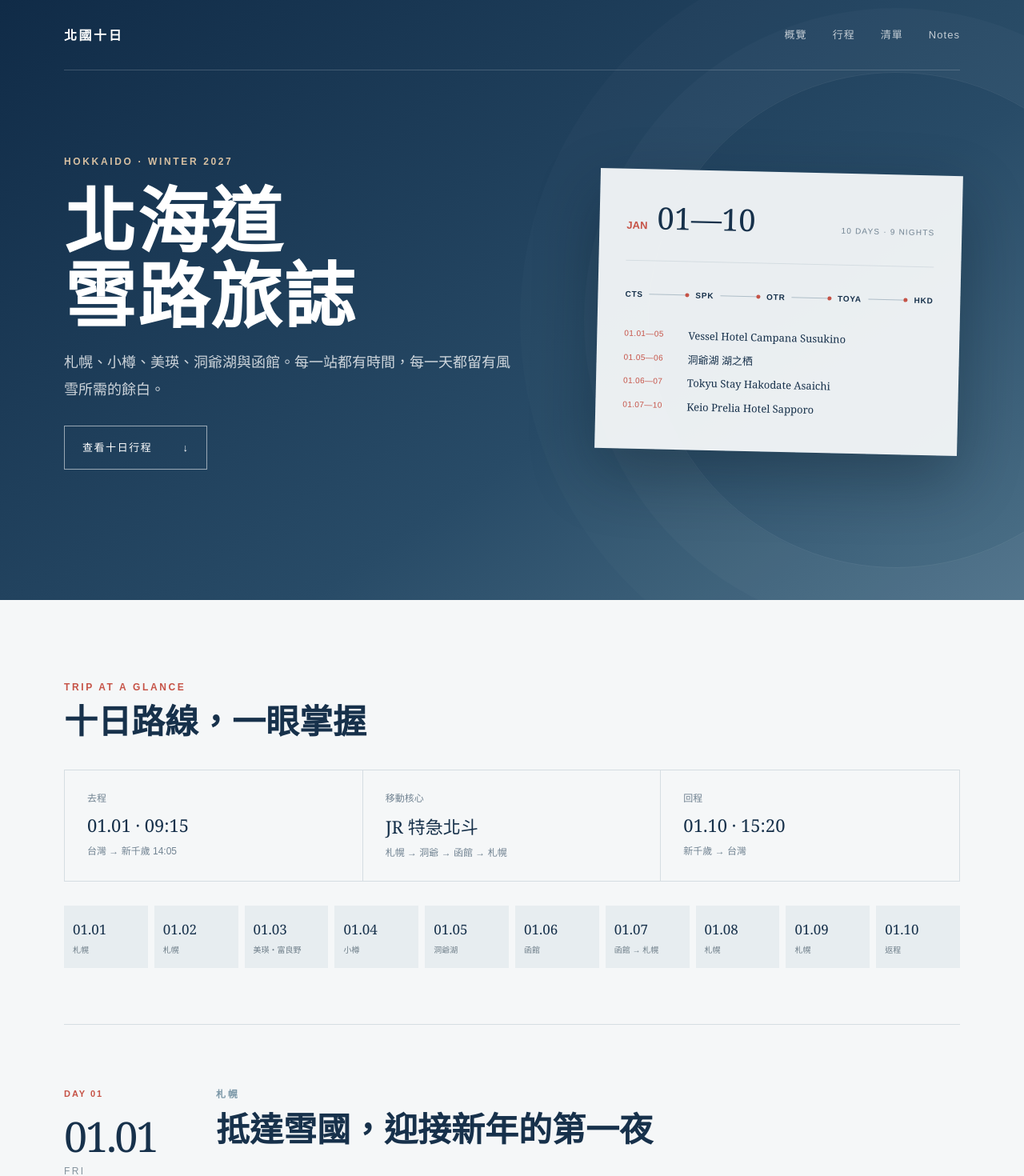
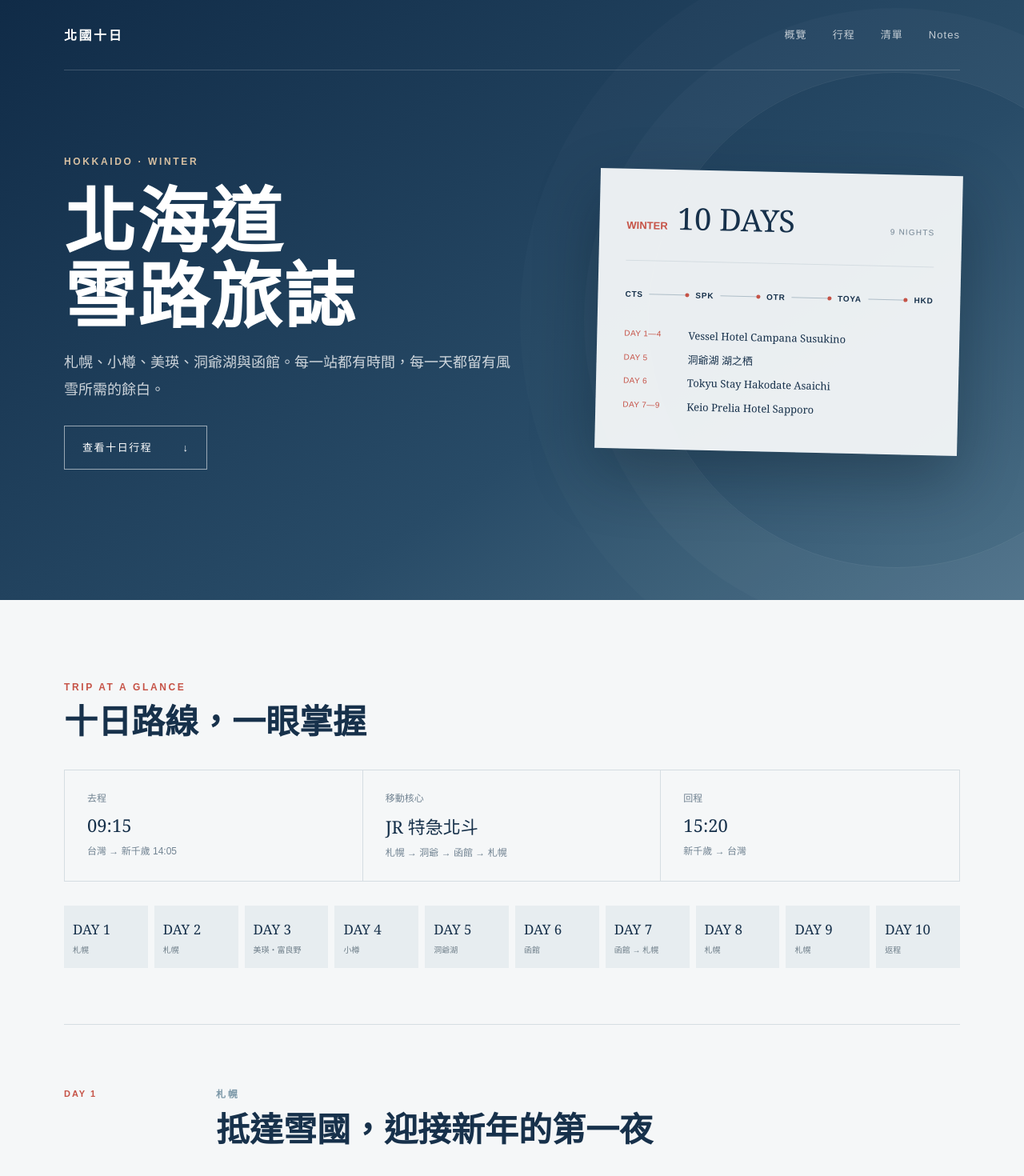
Before and after one commit to You-Sz/hokkaido-2027, a Next.js app: page / in a window 1280 px wide. Shown: the top 1470 px of the page at 80% size. Built offline with nearby package versions, Linux system fonts and the light colour scheme.

Commit message:
Replace calendar dates with day labels

```diff
--- a/app/page.tsx
+++ b/app/page.tsx
@@ -4,7 +4,7 @@ const days = [
     ["14:05","抵達新千歲機場","預留 75–90 分鐘入境、領行李及購買交通票券。"],
     ["15:30","前往札幌","力求 15:30 前離開機場；搭 JR 快速 Airport，再轉地下鐵前往薄野。"],
     ["16:40","Vessel Hotel 寄放行李","先寄放行李、不停留整理，立刻搭地下鐵前往圓山公園。"],
-    ["17:20","北海道神宮初詣","元旦近年約 18:00 關門，抵達後先參拜再領御守；若航班延誤則順延至 1/2。"],
+    ["17:20","北海道神宮初詣","元旦近年約 18:00 關門，抵達後先參拜再領御守；若航班延誤則順延至 DAY 2。"],
     ["18:40","薄野晚餐","參拜後返回薄野吃晚餐；想吃拉麵可安排麵屋雪風。"],
     ["20:00","回飯店休息","辦理入住、整理行李，第一晚不再安排逛街。"]]},
   { date:"01.02", weekday:"SAT", city:"札幌", title:"札幌市區散步與初賣", tone:"ice", stops:[
@@ -51,7 +51,7 @@ const days = [
     ["14:50","金森紅磚倉庫","沿港區散步並快速逛重點店舖，再往元町方向前進。"],
     ["15:40","元町・八幡坂","欣賞教會群、坡道與傍晚港景，冬季路滑要控制停留時間。"],
     ["16:30","函館山","入夜後上山看夜景；冬季先確認纜車與道路是否運行。"],
-    ["19:00","函館晚餐","大門橫丁或海鮮料理；鹽味拉麵留到 1/7 午餐。"]]},
+    ["19:00","函館晚餐","大門橫丁或海鮮料理；鹽味拉麵留到 DAY 7 午餐。"]]},
   { date:"01.07", weekday:"THU", city:"函館 → 札幌", title:"朝市與星形城郭", tone:"blue", stops:[
     ["07:00","函館朝市","飯店就在朝市旁，吃海鮮早餐最順。"],
     ["08:30","退房・寄放行李","搭市電前往五稜郭公園前。"],
@@ -92,45 +92,45 @@ const days = [
 ];
 
 const hotels = [
-  ["01.01—05","Vessel Hotel Campana Susukino","札幌・4 晚"],
-  ["01.05—06","洞爺湖 湖之栖","洞爺湖・1 晚"],
-  ["01.06—07","Tokyu Stay Hakodate Asaichi","函館・1 晚"],
-  ["01.07—10","Keio Prelia Hotel Sapporo","札幌・3 晚"]
+  ["DAY 1—4","Vessel Hotel Campana Susukino","札幌・4 晚"],
+  ["DAY 5","洞爺湖 湖之栖","洞爺湖・1 晚"],
+  ["DAY 6","Tokyu Stay Hakodate Asaichi","函館・1 晚"],
+  ["DAY 7—9","Keio Prelia Hotel Sapporo","札幌・3 晚"]
 ];
 
 const reservations = [
-  ["01.03","美瑛・富良野一日遊團","確認集合地點、雪上摩托車是否含在團費，以及取消規則。"],
-  ["01.04","宝すし（Takara Sushi）午餐","預約 12:30 午餐；店家午間僅營業至 14:00。"],
-  ["01.04","吉伊卡哇 MOGUMOGU 本舖","預留 09:40–10:40 入店；目前須透過官方 LINE 參加預約或抽選，出發前再確認規則。"],
-  ["01.05—07","特急北斗指定席","預訂札幌→洞爺、洞爺→函館、函館→札幌三段座位。"],
-  ["01.05","洞爺湖飯店接駁","先向湖之栖確認洞爺站接送時間；若啟用昭和新山備案，再另約計程車或包車。"],
-  ["01.08","成吉思汗烤肉晚餐","選定札幌站、狸小路或薄野附近餐廳後，預約 18:30。"],
-  ["01.09","札幌啤酒博物館導覽","若要參加 Guide Tour 與限定試飲，開放預售後先購票；自由參觀也需購票。"],
-  ["01.09","薄野喫茶 Purple Dahlia","預約 22:00 左右座位，作為旅行最後一晚的深夜聖代。"]
+  ["DAY 3","美瑛・富良野一日遊團","確認集合地點、雪上摩托車是否含在團費，以及取消規則。"],
+  ["DAY 4","宝すし（Takara Sushi）午餐","預約 12:30 午餐；店家午間僅營業至 14:00。"],
+  ["DAY 4","吉伊卡哇 MOGUMOGU 本舖","預留 09:40–10:40 入店；目前須透過官方 LINE 參加預約或抽選，出發前再確認規則。"],
+  ["DAY 5—7","特急北斗指定席","預訂札幌→洞爺、洞爺→函館、函館→札幌三段座位。"],
+  ["DAY 5","洞爺湖飯店接駁","先向湖之栖確認洞爺站接送時間；若啟用昭和新山備案，再另約計程車或包車。"],
+  ["DAY 8","成吉思汗烤肉晚餐","選定札幌站、狸小路或薄野附近餐廳後，預約 18:30。"],
+  ["DAY 9","札幌啤酒博物館導覽","若要參加 Guide Tour 與限定試飲，開放預售後先購票；自由參觀也需購票。"],
+  ["DAY 9","薄野喫茶 Purple Dahlia","預約 22:00 左右座位，作為旅行最後一晚的深夜聖代。"]
 ];
 
 const backups = [
   ["札幌諏訪神社","若北海道神宮周邊提早逛完，或想增加另一處新年參拜，可安排早上前往；以冬季花手水與雪景為主。"],
-  ["藻岩山觀景台","函館山夜景沒看到時，放在 1/9 傍晚；出發前確認天候、纜車與迷你纜車是否運行。"],
-  ["支笏湖一日遊","若找到合適的札幌出發團且更想看湖景，可用整日支笏湖取代 1/9 啤酒博物館與購物；1 月上旬通常尚未進入冰濤祭。"],
+  ["藻岩山觀景台","函館山夜景沒看到時，放在 DAY 9 傍晚；出發前確認天候、纜車與迷你纜車是否運行。"],
+  ["支笏湖一日遊","若找到合適的札幌出發團且更想看湖景，可用整日支笏湖取代 DAY 9 啤酒博物館與購物；冬季此時通常尚未進入冰濤祭。"],
   ["白色戀人公園・札幌市區","遇到大雪或市區交通受影響時，以室內景點、地下街與彈性購物為主。"],
-  ["昭和新山・有珠山纜車","若 1/5 天候穩定、交通已預約且想增加火山景觀，可用此方案取代下午溫泉街散策；強風時不要執行。"]
+  ["昭和新山・有珠山纜車","若 DAY 5 天候穩定、交通已預約且想增加火山景觀，可用此方案取代下午溫泉街散策；強風時不要執行。"]
 ];
 
 export default function Home(){return <main>
   <header className="hero" id="top">
     <nav className="nav shell"><a className="brand" href="#top">北國十日</a><div className="navlinks"><a href="#overview">概覽</a><a href="#itinerary">行程</a><a href="#checklists">清單</a><a href="#notes">Notes</a></div></nav>
-    <div className="heroInner shell"><div className="heroCopy"><p className="eyebrow">HOKKAIDO · WINTER 2027</p><h1>北海道<br/>雪路旅誌</h1><p className="lead">札幌、小樽、美瑛、洞爺湖與函館。每一站都有時間，每一天都留有風雪所需的餘白。</p><a className="primaryButton" href="#itinerary">查看十日行程 <span>↓</span></a></div>
-    <div className="heroCard"><div className="stamp"><span>JAN</span><strong>01—10</strong><small>10 DAYS · 9 NIGHTS</small></div><div className="routeLine"><b>CTS</b><i></i><b>SPK</b><i></i><b>OTR</b><i></i><b>TOYA</b><i></i><b>HKD</b></div><div className="hotelBrief">{hotels.map(h=><p key={h[0]}><span>{h[0]}</span>{h[1]}</p>)}</div></div></div>
+    <div className="heroInner shell"><div className="heroCopy"><p className="eyebrow">HOKKAIDO · WINTER</p><h1>北海道<br/>雪路旅誌</h1><p className="lead">札幌、小樽、美瑛、洞爺湖與函館。每一站都有時間，每一天都留有風雪所需的餘白。</p><a className="primaryButton" href="#itinerary">查看十日行程 <span>↓</span></a></div>
+    <div className="heroCard"><div className="stamp"><span>WINTER</span><strong>10 DAYS</strong><small>9 NIGHTS</small></div><div className="routeLine"><b>CTS</b><i></i><b>SPK</b><i></i><b>OTR</b><i></i><b>TOYA</b><i></i><b>HKD</b></div><div className="hotelBrief">{hotels.map(h=><p key={h[0]}><span>{h[0]}</span>{h[1]}</p>)}</div></div></div>
   </header>
 
-  <section className="overview shell" id="overview"><div className="sectionHeading"><p>TRIP AT A GLANCE</p><h2>十日路線，一眼掌握</h2></div><div className="overviewGrid"><article><span>去程</span><strong>01.01 · 09:15</strong><small>台灣 → 新千歲 14:05</small></article><article><span>移動核心</span><strong>JR 特急北斗</strong><small>札幌 → 洞爺 → 函館 → 札幌</small></article><article><span>回程</span><strong>01.10 · 15:20</strong><small>新千歲 → 台灣</small></article></div>
-  <div className="quickNav">{days.map((d,i)=><a href={`#day-${i+1}`} key={d.date}><strong>{d.date}</strong><span>{d.city}</span></a>)}</div></section>
+  <section className="overview shell" id="overview"><div className="sectionHeading"><p>TRIP AT A GLANCE</p><h2>十日路線，一眼掌握</h2></div><div className="overviewGrid"><article><span>去程</span><strong>09:15</strong><small>台灣 → 新千歲 14:05</small></article><article><span>移動核心</span><strong>JR 特急北斗</strong><small>札幌 → 洞爺 → 函館 → 札幌</small></article><article><span>回程</span><strong>15:20</strong><small>新千歲 → 台灣</small></article></div>
+  <div className="quickNav">{days.map((d,i)=><a href={`#day-${i+1}`} key={d.date}><strong>DAY {i+1}</strong><span>{d.city}</span></a>)}</div></section>
 
-  <section className="itinerary shell" id="itinerary">{days.map((d,i)=><article className={`day day-${d.tone}`} id={`day-${i+1}`} key={d.date}><div className="dayDate"><span>DAY {String(i+1).padStart(2,"0")}</span><strong>{d.date}</strong><em>{d.weekday}</em></div><div className="dayContent"><div className="dayTitle"><p>{d.city}</p><h2>{d.title}</h2></div><ol className="timeline">{d.stops.map(s=><li key={`${d.date}-${s[0]}-${s[1]}`}><time>{s[0]}</time><div><h3>{s[1]}</h3><p>{s[2]}</p></div></li>)}</ol></div></article>)}</section>
+  <section className="itinerary shell" id="itinerary">{days.map((d,i)=><article className={`day day-${d.tone}`} id={`day-${i+1}`} key={d.date}><div className="dayDate"><span>DAY {i+1}</span></div><div className="dayContent"><div className="dayTitle"><p>{d.city}</p><h2>{d.title}</h2></div><ol className="timeline">{d.stops.map(s=><li key={`${d.date}-${s[0]}-${s[1]}`}><time>{s[0]}</time><div><h3>{s[1]}</h3><p>{s[2]}</p></div></li>)}</ol></div></article>)}</section>
 
   <section className="checklists shell" id="checklists"><div className="sectionHeading"><p>BOOK &amp; PLAN B</p><h2>預約與備案清單</h2></div><div className="listColumns"><article className="listPanel bookingList"><div className="listPanelTitle"><span>RESERVATIONS</span><h3>要預定的</h3></div><ol>{reservations.map((item,i)=><li key={item[1]}><b>{String(i+1).padStart(2,"0")}</b><div><time>{item[0]}</time><h4>{item[1]}</h4><p>{item[2]}</p></div></li>)}</ol></article><article className="listPanel backupList"><div className="listPanelTitle"><span>ALTERNATIVES</span><h3>備案</h3></div><ol>{backups.map((item,i)=><li key={item[0]}><b>{String(i+1).padStart(2,"0")}</b><div><h4>{item[0]}</h4><p>{item[1]}</p></div></li>)}</ol></article></div></section>
 
-  <section className="notes" id="notes"><div className="shell"><div className="sectionHeading light"><p>NOTES BEFORE DEPARTURE</p><h2>出發前最後確認</h2></div><div className="notesGrid"><article><b>01</b><h3>元旦北海道神宮</h3><p>元旦近年約 18:00 關門，這個安排非常吃入境速度。若 16:40 還沒抵達飯店，1/1 直接改市區晚餐與休息；1/8 早上仍會前往北海道神宮與圓山一帶。</p></article><article><b>02</b><h3>年始營業</h3><p>時計台、電視塔、百貨、餐廳與小樽各店的 2027 年始時間，請於 2026 年 11–12 月再確認；1/9 場外市場也需確認選定餐廳是否營業。</p></article><article><b>03</b><h3>洞爺交通</h3><p>先確認湖之栖往返洞爺站的接駁時間；昭和新山與有珠山只有啟用備案時，才需要另約計程車或包車。</p></article><article><b>04</b><h3>風雪備案</h3><p>函館山與有珠山纜車可能因強風停駛；藻岩山放在 1/9 傍晚備用，支笏湖則保留為可替換 1/9 全日的方案。</p></article><article><b>05</b><h3>指定席・餐廳</h3><p>特急北斗建議提早預約指定席；1/8 成吉思汗、1/9 啤酒博物館導覽與 Purple Dahlia 也建議事先預約。</p></article><article><b>06</b><h3>時間性質</h3><p>頁面中的時間是順路規劃值，JR、巴士、飯店接駁與旅行團時間須以正式預約資料覆蓋。</p></article></div></div></section>
-  <footer><div className="shell"><strong>北國十日</strong><p>HOKKAIDO WINTER JOURNAL · 2027</p><a href="#top">回到頁首 ↑</a></div></footer>
+  <section className="notes" id="notes"><div className="shell"><div className="sectionHeading light"><p>NOTES BEFORE DEPARTURE</p><h2>出發前最後確認</h2></div><div className="notesGrid"><article><b>01</b><h3>元旦北海道神宮</h3><p>元旦近年約 18:00 關門，這個安排非常吃入境速度。若 16:40 還沒抵達飯店，DAY 1 直接改市區晚餐與休息；DAY 8 早上仍會前往北海道神宮與圓山一帶。</p></article><article><b>02</b><h3>年始營業</h3><p>時計台、電視塔、百貨、餐廳與小樽各店的年始時間，請於出發前再次確認；DAY 9 場外市場也需確認選定餐廳是否營業。</p></article><article><b>03</b><h3>洞爺交通</h3><p>先確認湖之栖往返洞爺站的接駁時間；昭和新山與有珠山只有啟用備案時，才需要另約計程車或包車。</p></article><article><b>04</b><h3>風雪備案</h3><p>函館山與有珠山纜車可能因強風停駛；藻岩山放在 DAY 9 傍晚備用，支笏湖則保留為可替換 DAY 9 全日的方案。</p></article><article><b>05</b><h3>指定席・餐廳</h3><p>特急北斗建議提早預約指定席；DAY 8 成吉思汗、DAY 9 啤酒博物館導覽與 Purple Dahlia 也建議事先預約。</p></article><article><b>06</b><h3>時間性質</h3><p>頁面中的時間是順路規劃值，JR、巴士、飯店接駁與旅行團時間須以正式預約資料覆蓋。</p></article></div></div></section>
+  <footer><div className="shell"><strong>北國十日</strong><p>HOKKAIDO WINTER JOURNAL</p><a href="#top">回到頁首 ↑</a></div></footer>
   </main>}
```
